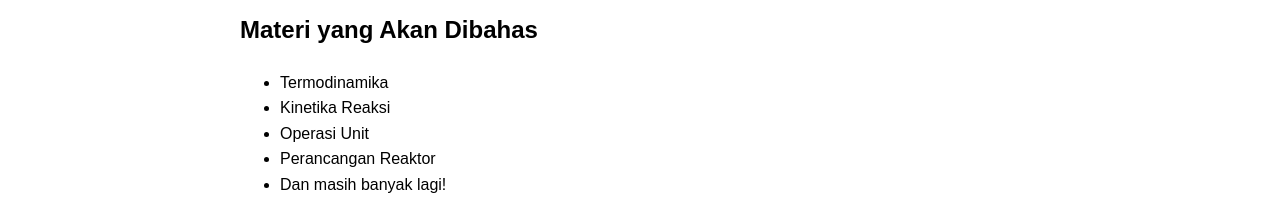
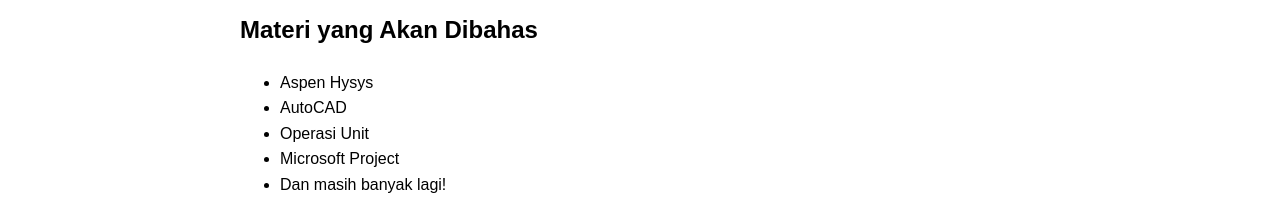
Before and after one commit to LearnwithRian/Keteknikkimiaan-website, a plain HTML site: page index.html in a window 1280 px wide. Shown: the part 284-506 px from the top of the page. Drawn offline with Linux system fonts and the light colour scheme.

Commit message:
Update index.html

```diff
--- a/index.html
+++ b/index.html
@@ -16,10 +16,10 @@
         <p>Website ini didedikasikan untuk pembelajaran di bidang keteknikkimiaan. Kami akan menyajikan berbagai materi, artikel, dan sumber daya untuk membantu Anda memahami konsep-konsep penting dalam teknik kimia.</p>
         <h2>Materi yang Akan Dibahas</h2>
         <ul>
-            <li>Termodinamika</li>
-            <li>Kinetika Reaksi</li>
+            <li>Aspen Hysys</li>
+            <li>AutoCAD</li>
             <li>Operasi Unit</li>
-            <li>Perancangan Reaktor</li>
+            <li>Microsoft Project</li>
             <li>Dan masih banyak lagi!</li>
         </ul>
     </main>
```
